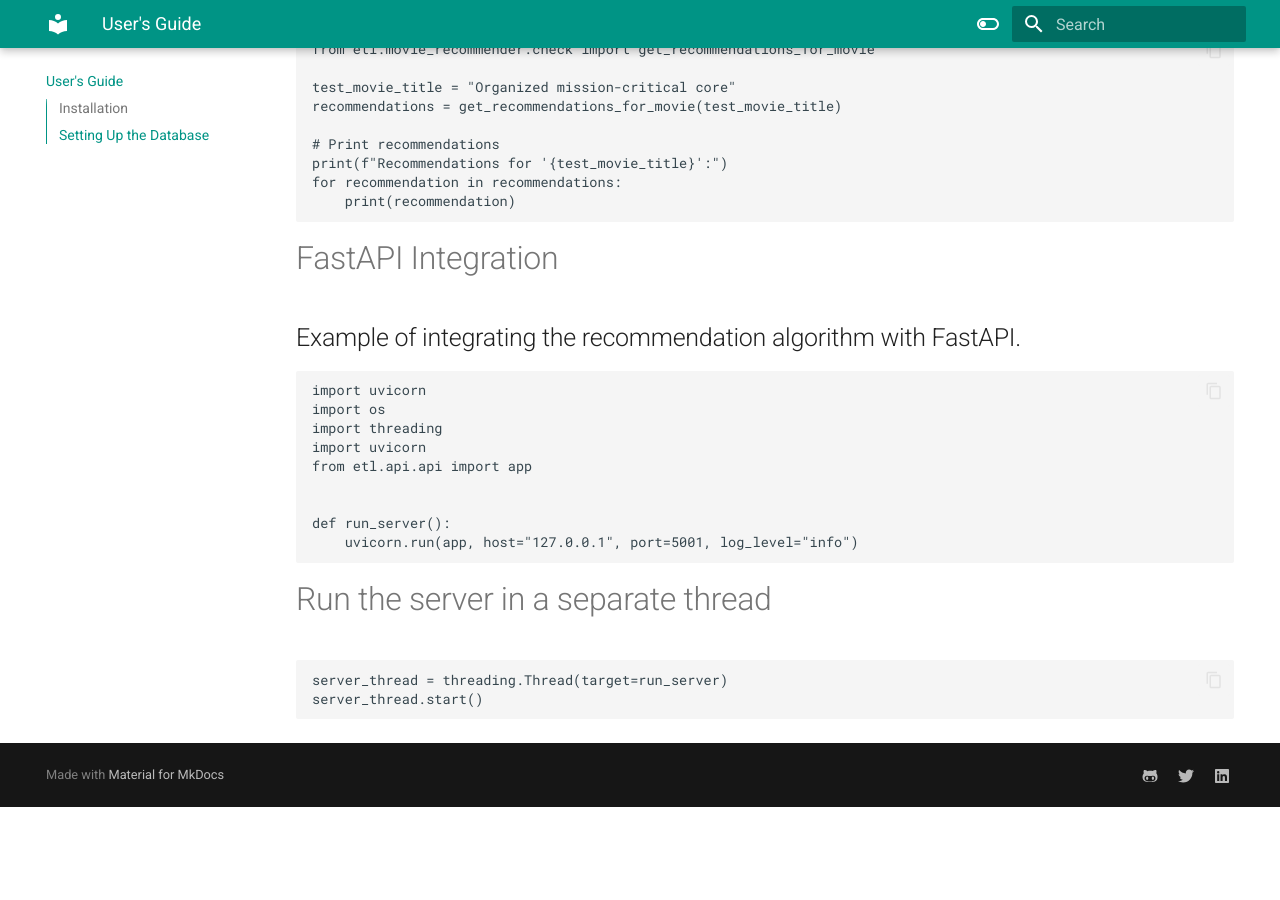
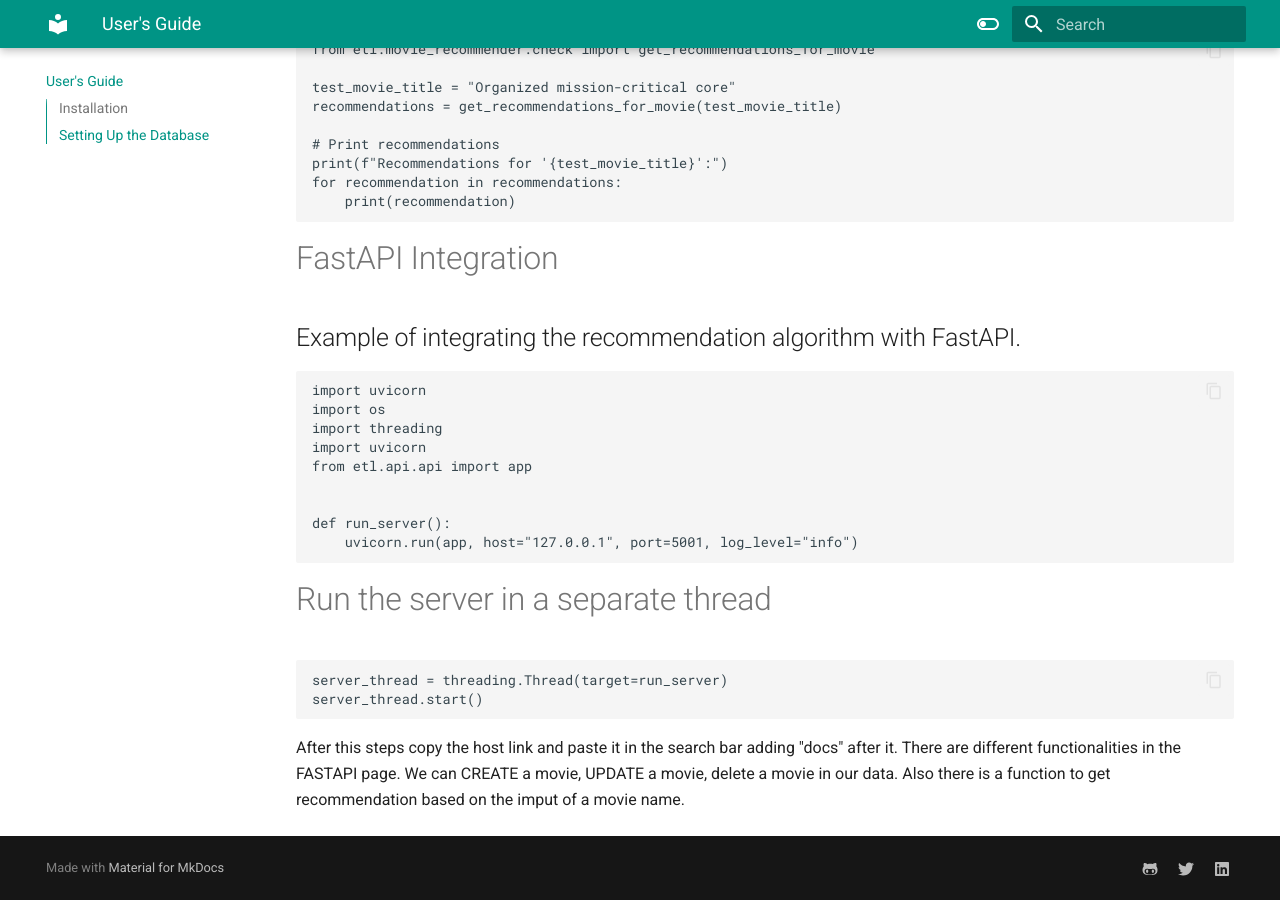
Before and after one commit to petopet7/MK_Docs-1, an MkDocs documentation site: the page built from docs/Guide.md, in a window 1280 px wide and 900 px high, scrolled down 2959 px. Built offline with MkDocs 1.6.1 and Material for MkDocs 9.7.7, drawn with Linux system fonts in a browser that asks for light colours; before the commit the page ends 3766 px from its top, so only the background shows below that.

Commit message:
Guide.md

```diff
--- a/docs/Guide.md
+++ b/docs/Guide.md
@@ -151,3 +151,7 @@ Run this line to install our package
 
     server_thread = threading.Thread(target=run_server)
     server_thread.start()
+
+After this steps copy the host link and paste it in the search bar adding "docs" after it.
+There are different functionalities in the FASTAPI page.
+We can CREATE a movie, UPDATE a movie, delete a movie in our data. Also there is a function to get recommendation based on the imput of a movie name.
```
